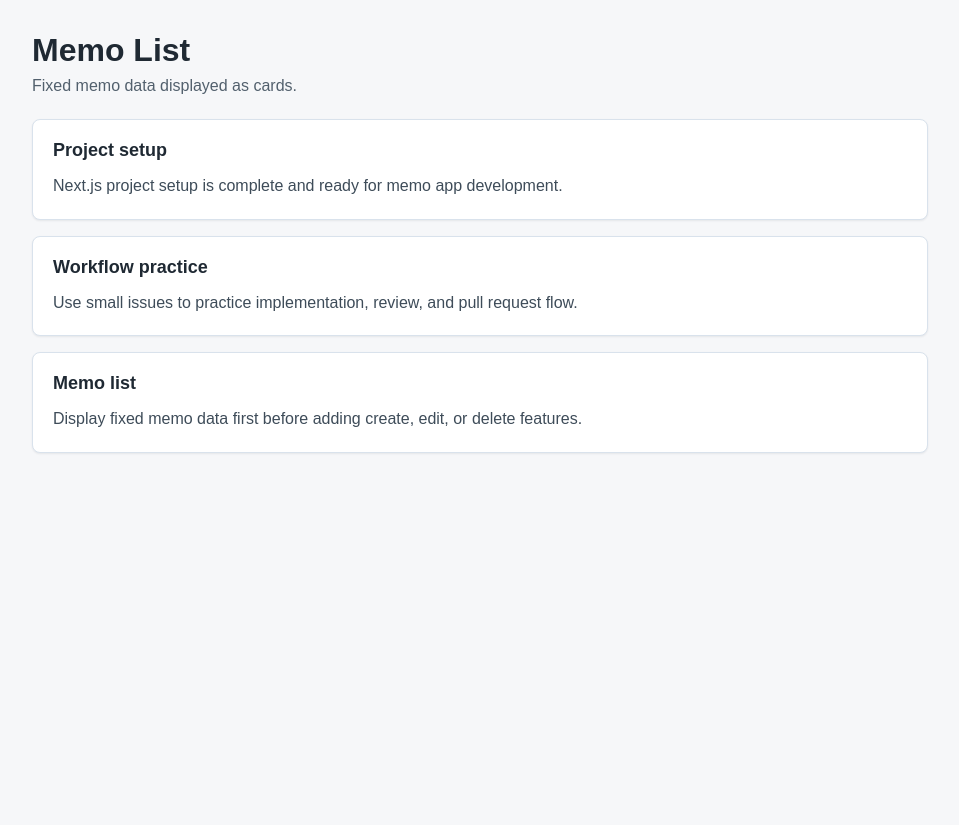
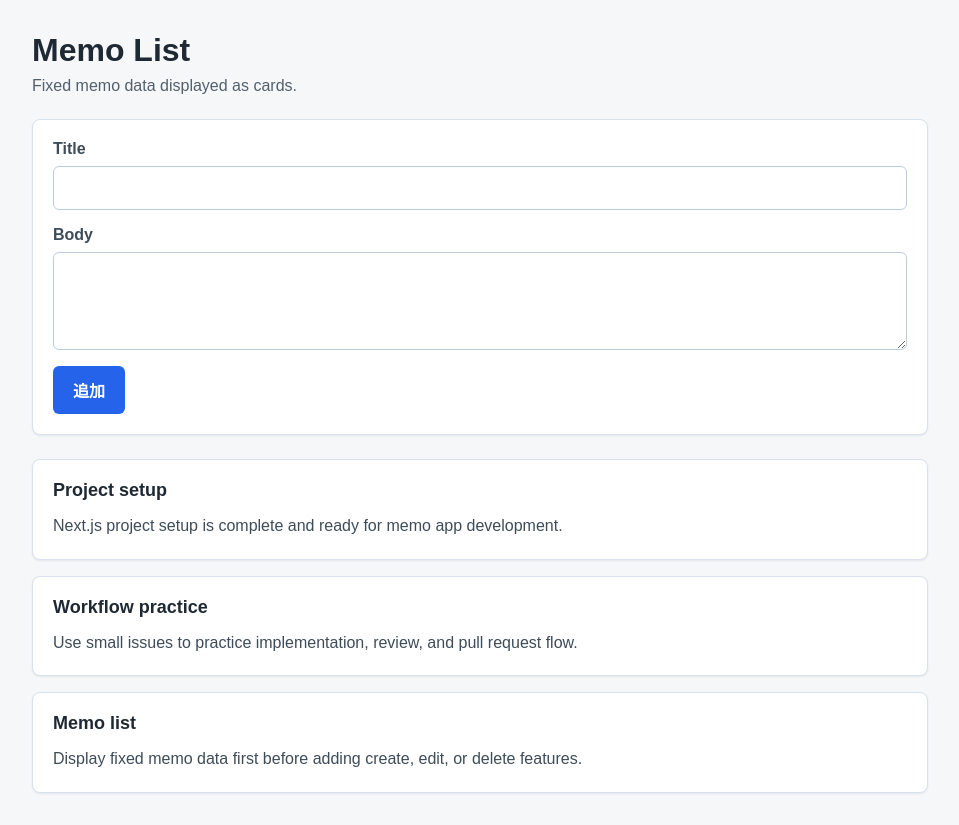
Before and after one commit to mae134/codex-playground, a Next.js app: page / in a window 1280 px wide. Shown: the whole page, without its empty margins (160-1119 px from the left). Before the commit the page ends 800 px from the top, so only its background shows below. Built offline with nearby package versions, Linux system fonts and the light colour scheme.

Commit message:
feat: add memo form

```diff
--- /dev/null
+++ b/app/components/MemoForm.tsx
@@ -0,0 +1,44 @@
+"use client";
+
+import { useState } from "react";
+
+type MemoFormProps = {
+  onAddMemo: (title: string, body: string) => void;
+};
+
+export function MemoForm({ onAddMemo }: MemoFormProps) {
+  const [title, setTitle] = useState("");
+  const [body, setBody] = useState("");
+
+  function handleSubmit(event: React.SyntheticEvent<HTMLFormElement, SubmitEvent>) {
+    event.preventDefault();
+
+    onAddMemo(title, body);
+    setTitle("");
+    setBody("");
+  }
+
+  return (
+    <form className="memo-form" onSubmit={handleSubmit}>
+      <label>
+        <span>Title</span>
+        <input
+          type="text"
+          value={title}
+          onChange={(event) => setTitle(event.target.value)}
+        />
+      </label>
+
+      <label>
+        <span>Body</span>
+        <textarea
+          value={body}
+          onChange={(event) => setBody(event.target.value)}
+          rows={4}
+        />
+      </label>
+
+      <button type="submit">追加</button>
+    </form>
+  );
+}
--- a/app/globals.css
+++ b/app/globals.css
@@ -26,6 +26,7 @@ main {
 
 h1,
 h2,
+label,
 p {
   margin: 0;
 }
@@ -42,6 +43,56 @@ p {
 
 .page-header p {
   color: #52606d;
+}
+
+.memo-form {
+  display: grid;
+  gap: 1rem;
+  margin-bottom: 1.5rem;
+  padding: 1.25rem;
+  background: #ffffff;
+  border: 1px solid #d9e2ec;
+  border-radius: 8px;
+  box-shadow: 0 1px 2px rgb(31 41 51 / 0.08);
+}
+
+.memo-form label {
+  display: grid;
+  gap: 0.5rem;
+  color: #3e4c59;
+  font-weight: 700;
+}
+
+.memo-form input,
+.memo-form textarea {
+  width: 100%;
+  padding: 0.75rem;
+  color: #1f2933;
+  font: inherit;
+  font-weight: 400;
+  background: #ffffff;
+  border: 1px solid #bcccdc;
+  border-radius: 6px;
+}
+
+.memo-form textarea {
+  resize: vertical;
+}
+
+.memo-form button {
+  width: fit-content;
+  padding: 0.75rem 1.25rem;
+  color: #ffffff;
+  font: inherit;
+  font-weight: 700;
+  background: #2563eb;
+  border: 0;
+  border-radius: 6px;
+  cursor: pointer;
+}
+
+.memo-form button:hover {
+  background: #1d4ed8;
 }
 
 .memo-list {
--- a/app/page.tsx
+++ b/app/page.tsx
@@ -1,6 +1,11 @@
+"use client";
+
+import { useState } from "react";
+
+import { MemoForm } from "./components/MemoForm";
 import { MemoCard, type Memo } from "./components/MemoCard";
 
-const memos: Memo[] = [
+const initialMemos: Memo[] = [
   {
     id: 1,
     title: "Project setup",
@@ -19,12 +24,27 @@ const memos: Memo[] = [
 ];
 
 export default function Home() {
+  const [memos, setMemos] = useState(initialMemos);
+
+  function handleAddMemo(title: string, body: string) {
+    setMemos((currentMemos) => [
+      ...currentMemos,
+      {
+        id: currentMemos.length + 1,
+        title,
+        body,
+      },
+    ]);
+  }
+
   return (
     <main className="memo-page">
       <header className="page-header">
         <h1>Memo List</h1>
         <p>Fixed memo data displayed as cards.</p>
       </header>
+
+      <MemoForm onAddMemo={handleAddMemo} />
 
       <section className="memo-list" aria-label="Memo list">
         {memos.map((memo) => (
```
Also changed, not shown: 1 other file (tests, documents, lock files or other folders).
